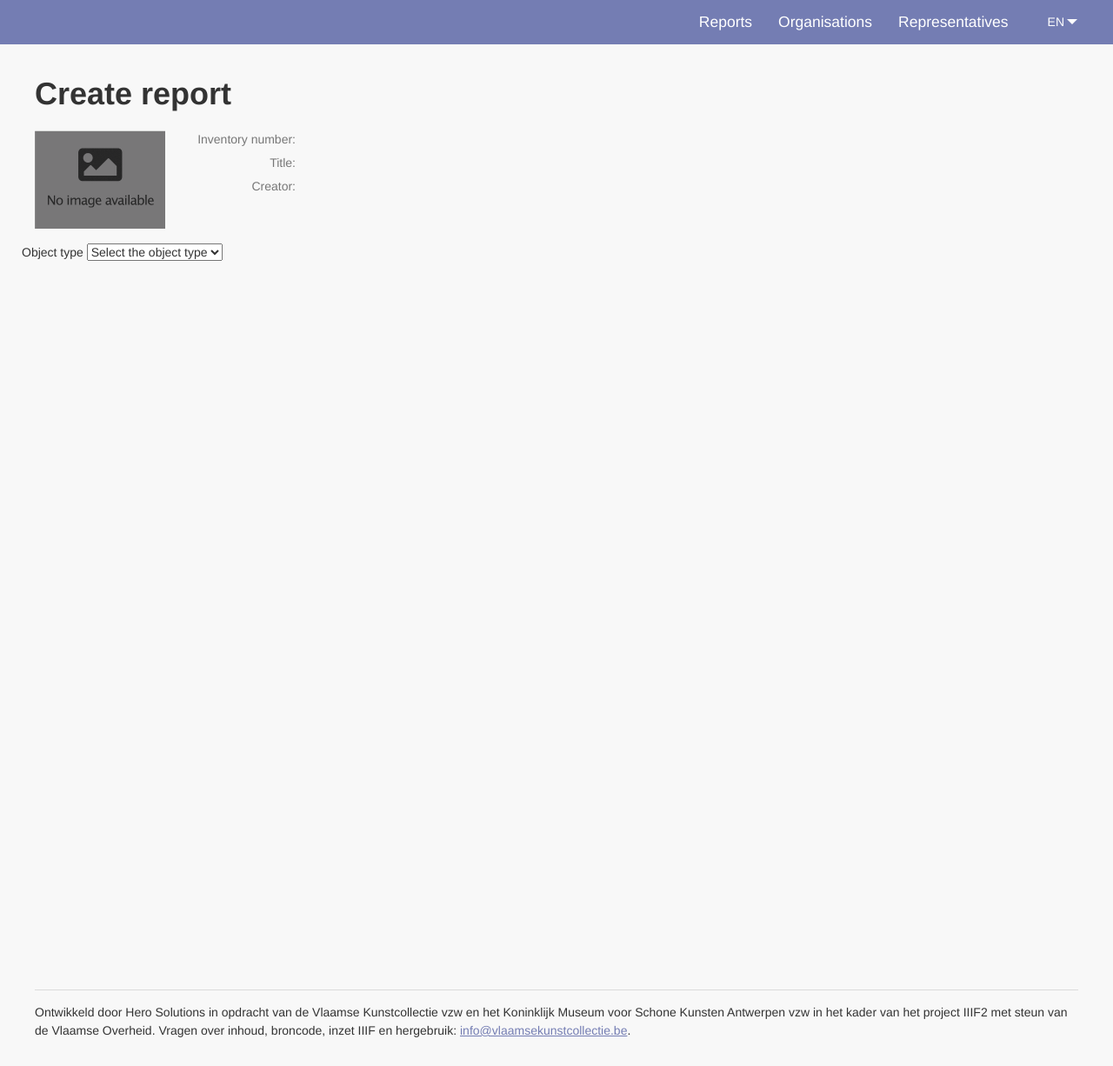
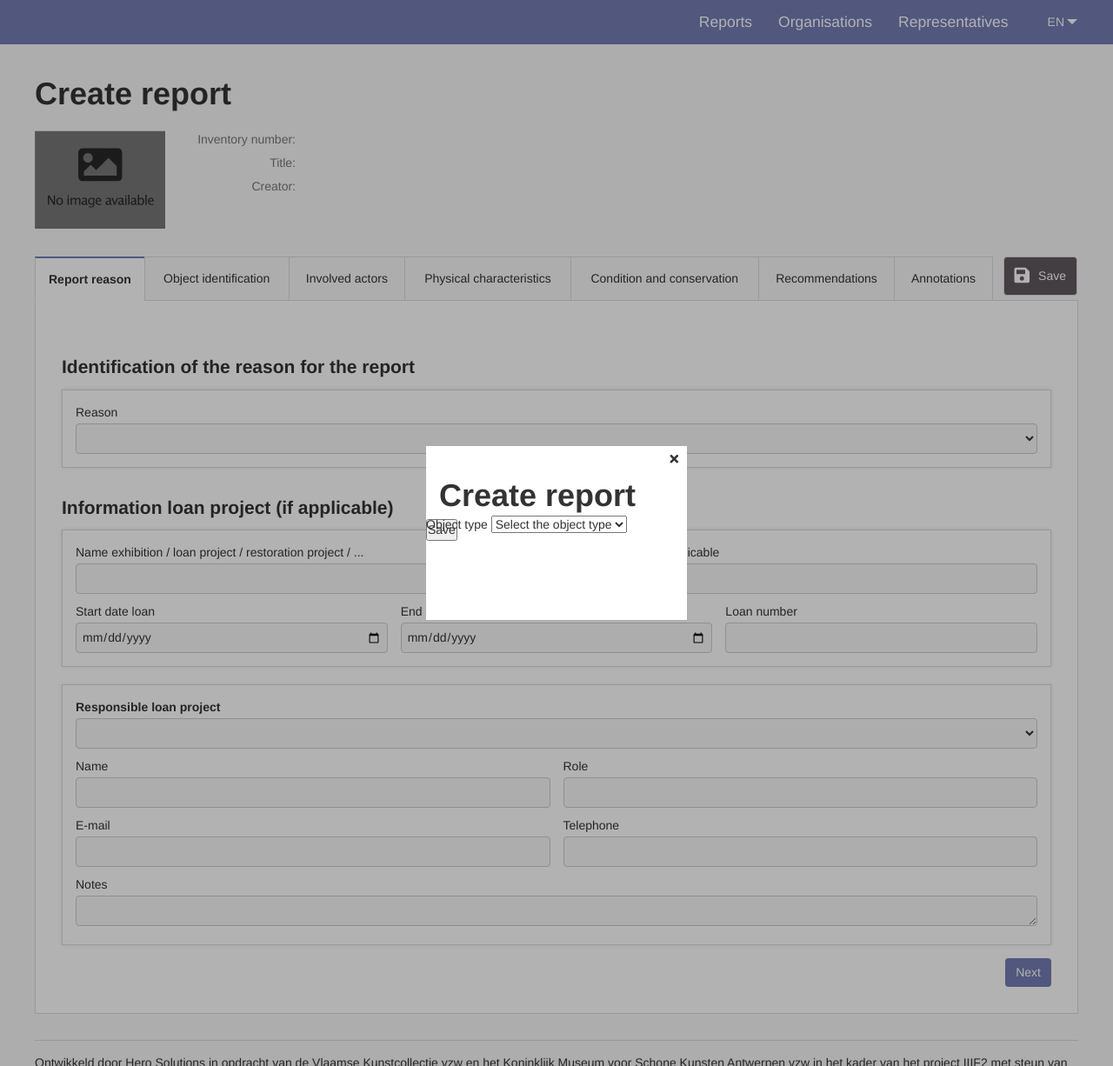
Before and after one commit to VlaamseKunstcollectie/iiif-condition-reports, a Symfony app: template templates/report.html.twig in a window 1280 px wide. Shown: the whole page at 87% size. Run offline with Twig, Linux system fonts and the light colour scheme; the template is opened without the code that fills it, so the values that code supplies are empty; some libraries are stand-ins or nearby versions.

Commit message:
Adds selection of object type

```diff
--- a/public/css/styles.css
+++ b/public/css/styles.css
@@ -390,6 +390,37 @@ textarea {
 #report-navigation .save button:hover .fa-save,
 #report-navigation .print button:hover .fa-print {
     color: #3a3f5a;
+}
+
+#object-type-div {
+    z-index: 1;
+    position: fixed;
+    background-color: rgba(0, 0, 0, 0.3);
+    width: 100%;
+    height: 100%;
+}
+
+#object-type-select-div {
+    position: fixed;
+    top: 50%;
+    left: 50%;
+    -webkit-transform: translate(-50%, -50%);
+    transform: translate(-50%, -50%);
+    background-color: white;
+    width: 300px;
+    height: 200px;
+}
+
+#object-type-close {
+    position: fixed;
+    top: 5px;
+    right: 10px;
+}
+
+#object-type-select-div-center {
+    position: fixed;
+    top: 50%;
+    margin-top: -20px;
 }
 
 #wrap .readonly-header {
--- a/templates/actors.html.twig
+++ b/templates/actors.html.twig
@@ -1,7 +1,7 @@
 {% if not readonly or prefilled_data.owner_rep_name is defined or prefilled_data.owner_name is defined or prefilled_data.user_name is defined or prefilled_data.handler_name is defined or prefilled_data.third_party_name is defined %}
 <div id="actors-form"{% if not readonly %} class="form-tab"{% endif %}>
     {% if not readonly or prefilled_data.owner_name is defined %}
-        <div class="report-header">{{ 'Information owner' | trans }}</div>
+        <div class="report-header">{{ 'Information owner / lender' | trans }}</div>
         {% if not readonly or prefilled_data.owner_name is defined %}
             <div class="form-group">
                 {% include 'organisation_info.html.twig' with { 'type': 'owner' }%}
@@ -15,7 +15,7 @@
     {% endif %}
 
     {% if not readonly or prefilled_data.user_name is defined %}
-        <div class="report-header">Informatie rapporteur/bruikleennemer/restaurateur</div>
+        <div class="report-header">{{ 'Information borrower / restorer' | trans }}</div>
         {% if not readonly or prefilled_data.user_name is defined %}
             <div class="form-group">
                 {% include 'organisation_info.html.twig' with { 'type': 'user' }%}
@@ -29,7 +29,7 @@
     {% endif %}
 
     {% if not readonly or prefilled_data.handler_name is defined %}
-        <div class="report-header">Informatie koerier/art handler</div>
+        <div class="report-header">{{ 'Information courier / art handler' | trans }}</div>
         {% if not readonly or prefilled_data.handler_name is defined %}
             <div class="form-group">
                 {% include 'organisation_info.html.twig' with { 'type': 'handler' }%}
@@ -43,7 +43,7 @@
     {% endif %}
 
     {% if not readonly or prefilled_data.third_party_name is defined %}
-        <div class="report-header">Informatie andere derde partij</div>
+        <div class="report-header">{{ 'Information other third party' | trans }}</div>
         {% if not readonly or prefilled_data.third_party_name is defined %}
             <div class="form-group">
                 {% include 'organisation_info.html.twig' with { 'type': 'third_party' }%}
--- a/templates/report.html.twig
+++ b/templates/report.html.twig
@@ -31,6 +31,27 @@
         </div>
 {% else %}
 <body onbeforeunload="return ''">
+    {% if prefilled_data.object_type is not defined or prefilled_data.object_type is empty %}
+        <div id="object-type-div">
+            <div id="object-type-select-div">
+                <div class="header-report">{{ 'Create report' | trans }}</div>
+                <a id="object-type-close" href="{{ path('main') }}"><i class="fas fa-times"></i></a>
+                <div id="object-type-select-div-center">
+                    <label for="object-type-select">{{ 'Object type' | trans }}</label>
+                    <select id="object-type-select" name="object_type" onchange="if(this.options[this.selectedIndex].value === 'customOption') { toggleObjectTypeField('object-type-select', 'object-type-custom'); } else if(this.selectedIndex > 0) { document.getElementById('wrap').style.display = 'block'; }">
+                        <option value="" selected disabled hidden>{{ 'Select the object type' | trans }}</option>
+                        <option value="Painting">{{ 'Painting' | trans }}</option>
+                        <option value="Work on paper">{{ 'Work on paper' | trans }}</option>
+                        <option value="Sculpture">{{ 'Sculpture' | trans }}</option>
+                        <option value="customOption">{{ 'Other' | trans }}</option>
+                    </select>
+                    <input type="text" id="object-type-custom" placeholder="{{ 'Fill in another object type ...' | trans }}" style="display: none;" disabled="disabled"
+                           onblur="if(this.value === ''){ toggleObjectTypeField('object-type-custom', 'object-type-select'); document.getElementById('object-type-select').selectedIndex = 0; } else { document.getElementById('wrap').style.display = 'block'; }">
+                </div>
+                <button onclick="checkSelectedObjectType();">{{ 'Save' | trans }}</button>
+            </div>
+        </div>
+    {% endif %}
     <div class="main-container">
         {% include 'navbar.html.twig' %}
         <script>
@@ -77,9 +98,26 @@
                 showObj.name = "object_type";
                 showObj.focus();
             }
+
+            function checkSelectedObjectType() {
+                var objectTypeSelect = document.getElementById('object-type-select');
+                if(objectTypeSelect.selectedIndex > 0) {
+                    if(objectTypeSelect.options[objectTypeSelect.selectedIndex] === 'customOption') {
+                        var objectTypeCustom = document.getElementById('object-type-custom');
+                        if(objectTypeCustom.value !== '') {
+                            document.getElementById('object_type').value = objectTypeCustom.value;
+                            document.getElementById('object-type-div').style = "display: none;";
+                        }
+                    } else {
+                        document.getElementById('object_type').value = objectTypeSelect.options[objectTypeSelect.selectedIndex];
+                        document.getElementById('object-type-div').style = "display: none;";
+                    }
+                }
+            }
         </script>
 
         <form action="{{ path('save') }}" method="POST">
+            <input type="hidden" id="object_type" name="object_type"{% if prefilled_data.object_type is defined and prefilled_data.object_type is not empty %} value="{{ prefilled_data.object_type }}"{% endif %}>
             <input type="hidden" id="inventory_id" name="inventory_id" value="{{ prefilled_data.inventory_id }}">
             <input type="hidden" id="base_id" name="base_id"{% if prefilled_data.base_id is defined %} value="{{ prefilled_data.base_id }}"{% endif %}>
             <input type="hidden" id="report_history" name="report_history"{% if prefilled_data.report_history is defined %} value="{{ prefilled_data.report_history | json_encode }}"{% endif %}>
@@ -115,16 +153,7 @@
                     </div>
                 </div>
             </div>
-            <label for="object-type">{{ 'Object type' | trans }}</label>
-            <select id="object-type" name="object_type" onchange="if(this.options[this.selectedIndex].value === 'customOption') { toggleObjectTypeField('object-type', 'object-type-custom'); } else if(this.selectedIndex > 0) { document.getElementById('wrap').style.display = 'block'; }">
-                <option value="" selected disabled hidden>{{ 'Select the object type' | trans }}</option>
-                <option value="Painting">{{ 'Painting' | trans }}</option>
-                <option value="Work on paper">{{ 'Work on paper' | trans }}</option>
-                <option value="Sculpture">{{ 'Sculpture' | trans }}</option>
-                <option value="customOption">{{ 'Other' | trans }}</option>
-            </select>
-            <input type="text" id="object-type-custom" placeholder="{{ 'Fill in another object type ...' | trans }}" style="display: none;" disabled="disabled" onblur="if(this.value === ''){ toggleField('object-type-custom', 'object-type', false); document.getElementById('object-type').selectedIndex = 0; } else { document.getElementById('wrap').style.display = 'block'; }">
-            <div id="wrap" style="display: none;">
+            <div id="wrap">
                 <div id="report-navigation">
                     <button id="reason-form-button" class="active" type="button" onclick="showDiv('reason-form')" title="{{ 'Report reason' | trans }}">{{ 'Report reason' | trans }}</button>
                     <button id="basic-info-form-button" class="inactive" type="button" onclick="showDiv('basic-info-form')" title="{{ 'Object identification' | trans }}">{{ 'Object identification' | trans }}</button>
--- a/templates/representative.html.twig
+++ b/templates/representative.html.twig
@@ -7,6 +7,7 @@
     }
     window.onload = function() {
         fixTextareaheight();
+        document.getElementById("form_organisation").options[0].selected = true;
     };
 </script>
 {{ form_start(form) }}
```
Also changed, not shown: translations/messages.nl.yaml (+6 -1 lines).
